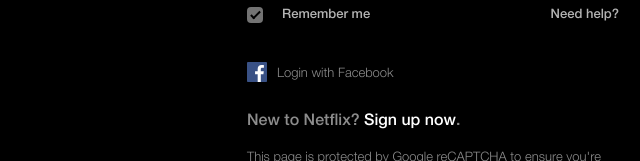
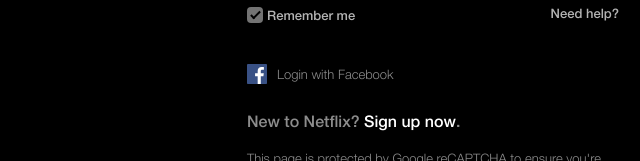
Before and after one commit to nimitwalia89/netflix-mobile-login, a plain HTML site: page index.html in a window 1280 px wide. Shown: the part 347-508 px from the top of the page, 207-847 px from the left. Drawn offline with Linux system fonts and the light colour scheme.

Commit message:
minor css

```diff
--- a/css/index.scss
+++ b/css/index.scss
@@ -109,6 +109,7 @@ a {
       }
     }
     button {
+      cursor: pointer;
       background-color: $button-color;
       padding: 16px;
       width: 100%;
@@ -162,13 +163,16 @@ a {
 .container {
   display: block;
   position: relative;
-  padding-left: 35px;
+  padding-left: 20px;
   margin-bottom: 12px;
   cursor: pointer;
   -webkit-user-select: none;
   -moz-user-select: none;
   -ms-user-select: none;
   user-select: none;
+  div {
+    margin-top: 2px;
+  }
 }
 
 /* Hide the browser's default checkbox */
--- a/index.html
+++ b/index.html
@@ -30,8 +30,8 @@
           <button>Sign In</button>
         </form>
         <div class="bottom-section">
-          <label class="container remeber"
-            >Remember me
+          <label class="container remeber">
+            <div>Remember me</div>
             <input type="checkbox" checked="checked" />
             <span class="checkmark"></span>
           </label>
```
Also changed, not shown: css/index.css, 1 other file.
